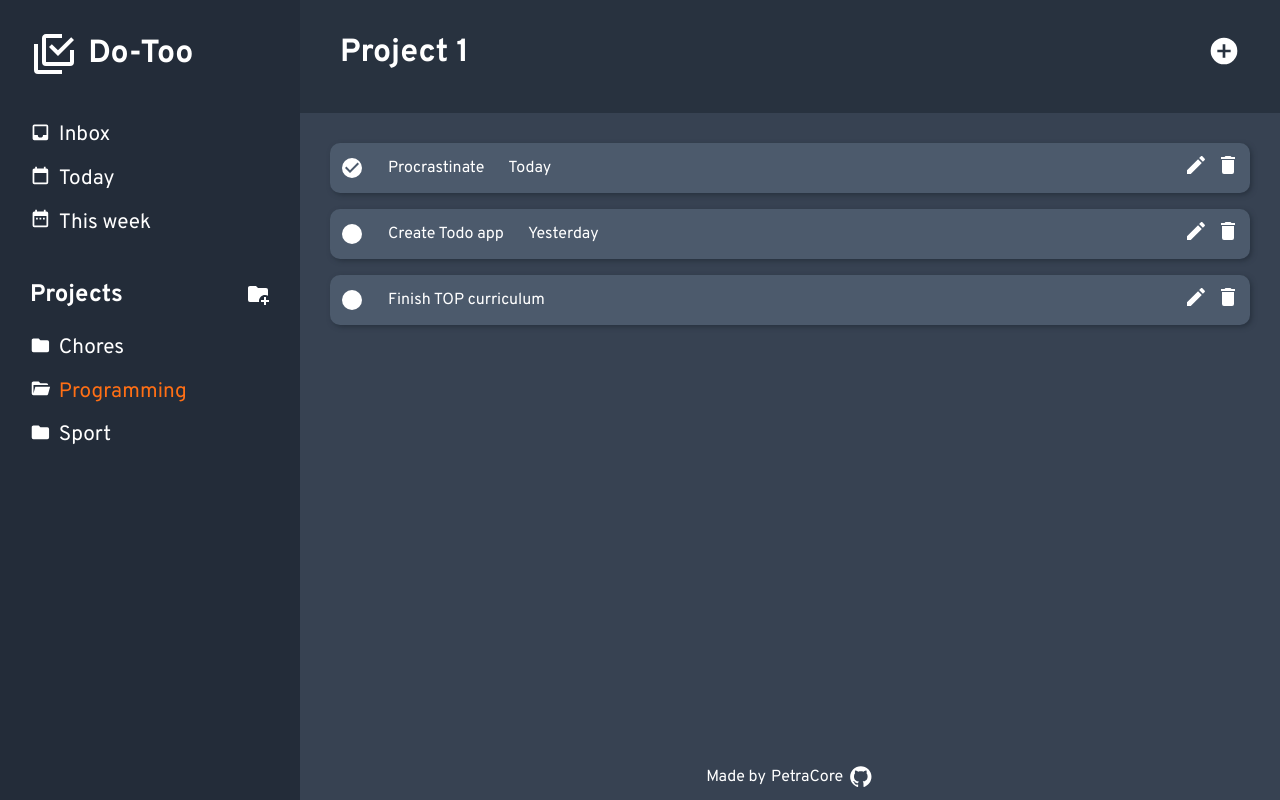
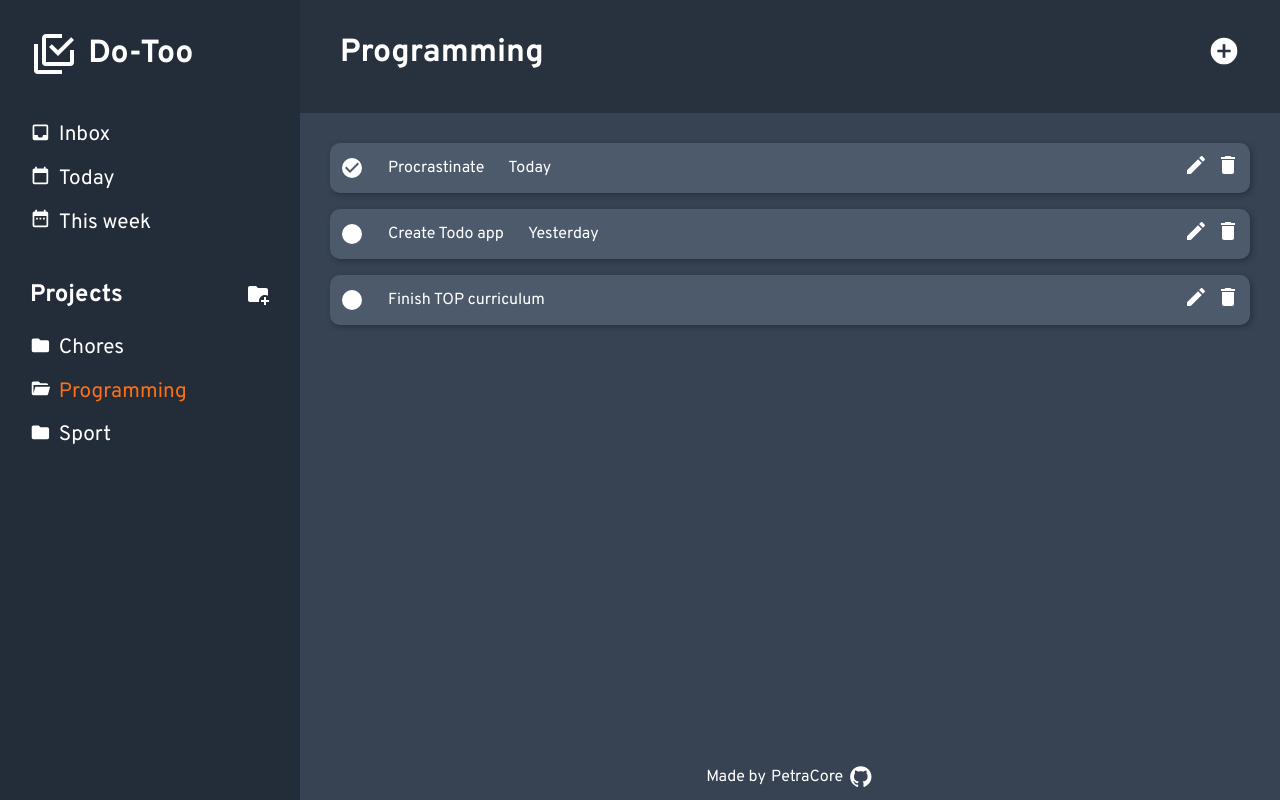
Before and after one commit to PetraCore/todo-list, a website built with webpack: page src/index.html in a window 1280 px wide. Built offline with nearby package versions, Linux system fonts and the light colour scheme.

Commit message:
Load todo list header from JS

```diff
--- a/src/index.html
+++ b/src/index.html
@@ -62,20 +62,7 @@
         </div>
 
         <div class="main-block">
-            <div class="todos" id="todosContainer">
-
-                <div class="header">
-                    <h1 class="project-name option-container">
-                        Project 1
-                        <ul class="options">
-                            <li class="option" id="addTodoBtn">
-                                <svg xmlns="http://www.w3.org/2000/svg" width="1em" height="1em" viewBox="0 0 24 24"><path fill="white" d="M17 13h-4v4h-2v-4H7v-2h4V7h2v4h4m-5-9A10 10 0 0 0 2 12a10 10 0 0 0 10 10a10 10 0 0 0 10-10A10 10 0 0 0 12 2"/></svg>
-                            </li>
-                        </ul>
-                    </h1>
-                </div>
-
-            </div>
+            <div class="todos" id="todosContainer"></div>
 
             <div class="footer">
                 Made by
--- a/src/modules/DOMController.js
+++ b/src/modules/DOMController.js
@@ -5,6 +5,7 @@ export default class DOMController {
     #todoCheckFilledSVG = '<svg class="todo-check checked" xmlns="http://www.w3.org/2000/svg" width="1.5em" height="1.5em" viewBox="0 0 24 24"><path fill="white" d="m10 17l-5-5l1.41-1.42L10 14.17l7.59-7.59L19 8m-7-6A10 10 0 0 0 2 12a10 10 0 0 0 10 10a10 10 0 0 0 10-10A10 10 0 0 0 12 2"/></svg>';
     #todoOptionEditSVG = '<svg xmlns="http://www.w3.org/2000/svg" width="1.5em" height="1.5em" viewBox="0 0 24 24"><path fill="white" d="M20.71 7.04c.39-.39.39-1.04 0-1.41l-2.34-2.34c-.37-.39-1.02-.39-1.41 0l-1.84 1.83l3.75 3.75M3 17.25V21h3.75L17.81 9.93l-3.75-3.75z"/></svg>';
     #todoOptionRemoveSVG = '<svg xmlns="http://www.w3.org/2000/svg" width="1.5em" height="1.5em" viewBox="0 0 24 24"><path fill="white" d="M19 4h-3.5l-1-1h-5l-1 1H5v2h14M6 19a2 2 0 0 0 2 2h8a2 2 0 0 0 2-2V7H6z"/></svg>';
+    #todoOptionAddSVG = '<svg xmlns="http://www.w3.org/2000/svg" width="1em" height="1em" viewBox="0 0 24 24"><path fill="white" d="M17 13h-4v4h-2v-4H7v-2h4V7h2v4h4m-5-9A10 10 0 0 0 2 12a10 10 0 0 0 10 10a10 10 0 0 0 10-10A10 10 0 0 0 12 2"/></svg>';
 
     createProjectListElement(projects = [], selectedProject = null, id = 'projectListContainer') {
         const projectListContainer = document.createElement('ul');
@@ -29,6 +30,25 @@ export default class DOMController {
 
         projectListContainer.innerHTML = projectListContainerHTML;
         return projectListContainer;
+    }
+
+    createTodoListHeaderElement(project, id = 'todoListHeaderContainer') {
+        const todoListHeaderContainer = document.createElement('div');
+        todoListHeaderContainer.id = id;
+        todoListHeaderContainer.classList.add('header');
+
+        todoListHeaderContainer.innerHTML = `
+            <h1 class="project-name option-container">
+                ${project.name}
+                <ul class="options">
+                    <li class="option" id="addTodoBtn">
+                        ${this.#todoOptionAddSVG}
+                    </li>
+                </ul>
+            </h1>
+        `;
+
+        return todoListHeaderContainer;
     }
 
     createTodoListElement(todos = [], id = 'todoListContainer') {
--- a/src/modules/appController.js
+++ b/src/modules/appController.js
@@ -31,9 +31,13 @@ export default class AppController {
 
     loadTodos(project = this.#selectedProject) {
         const todosContainer = document.querySelector('#todosContainer');
+
+        const todoListHeaderElement = this.#domController.createTodoListHeaderElement(project);
+
         const todos = AppController.convertObjectToArray(project.todos);
         const todoListElement = this.#domController.createTodoListElement(todos);
 
+        todosContainer.appendChild(todoListHeaderElement);
         todosContainer.appendChild(todoListElement);
     }
 
```
Also changed, not shown: dist/index.html, dist/main.js.
